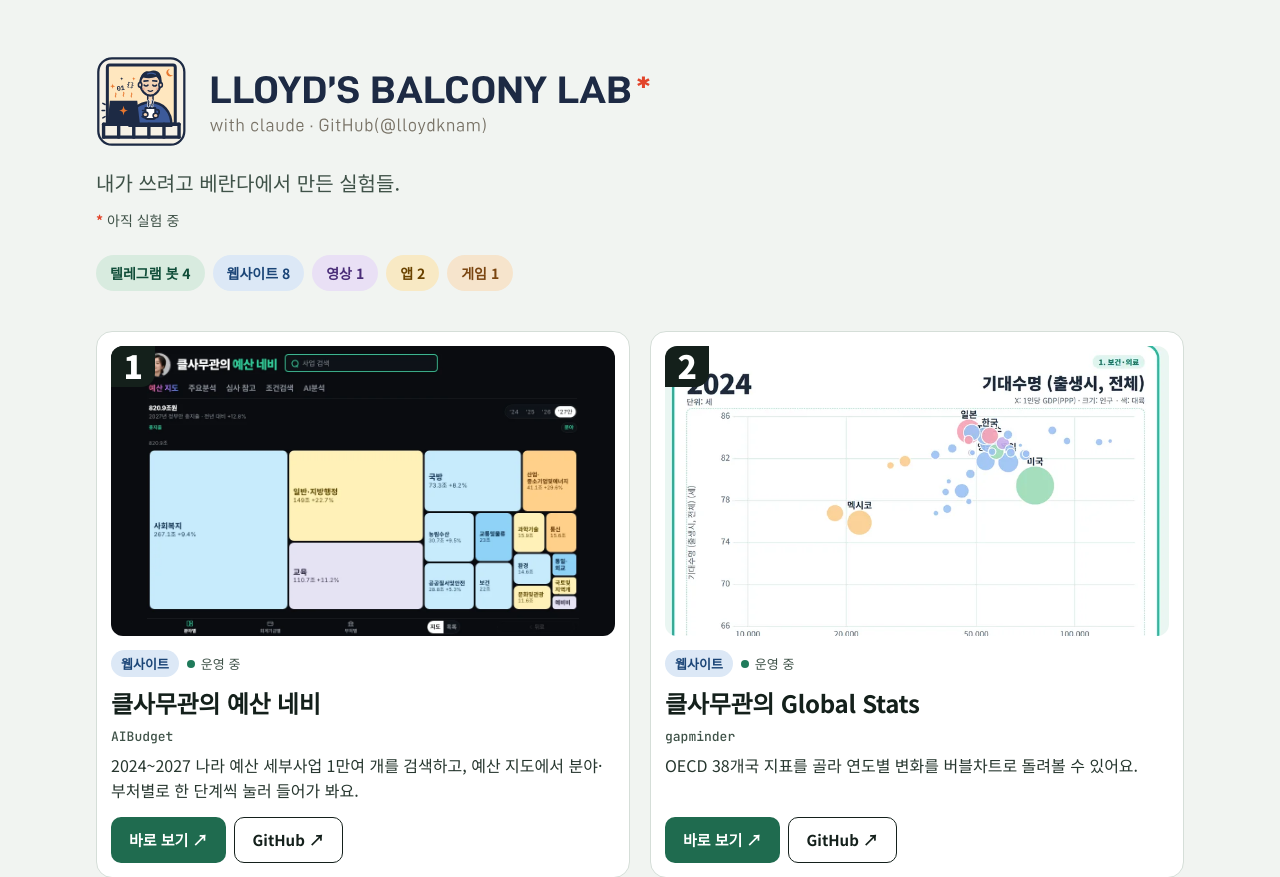
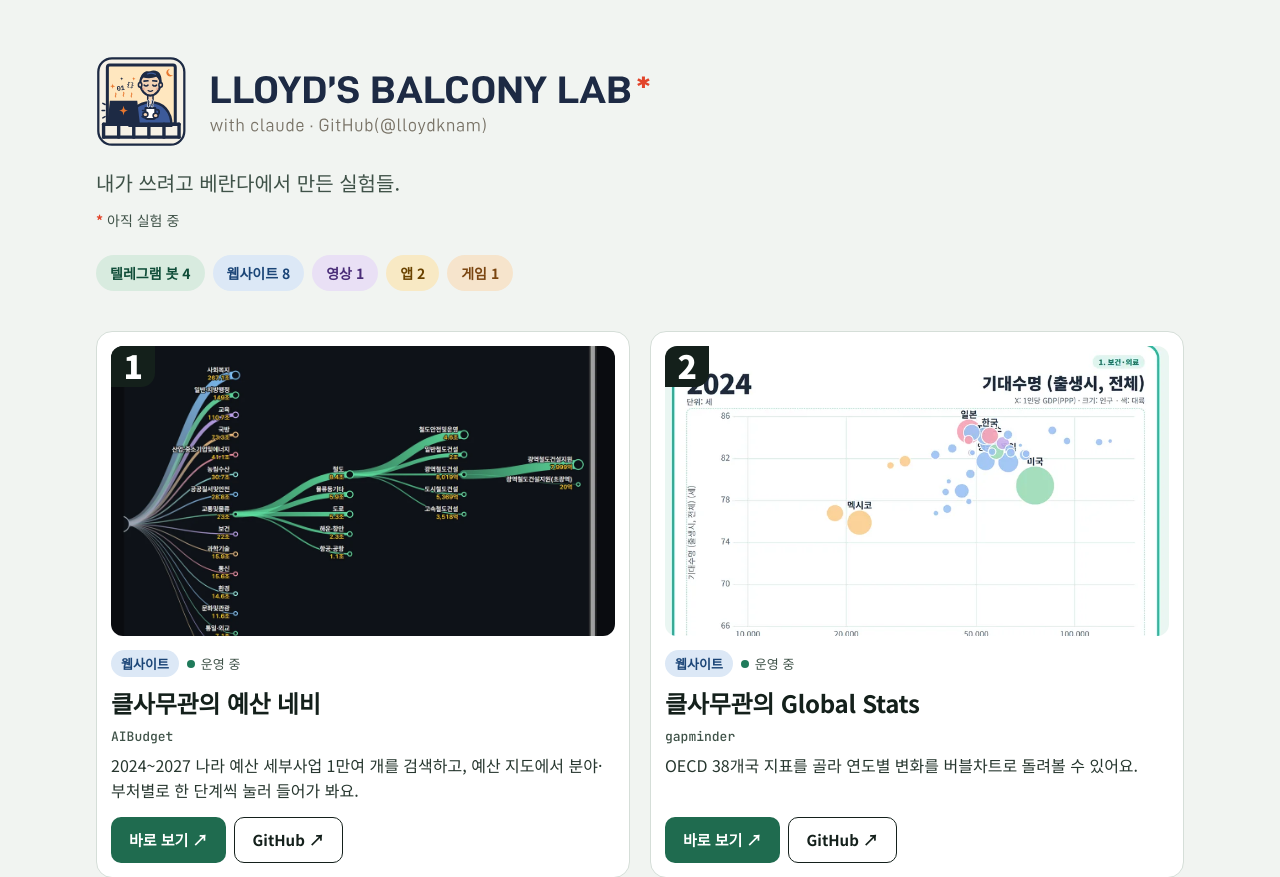
Before and after one commit to lloydknam/showcase, a plain HTML site: page index.html in a window 1280 px wide. Shown: the top 877 px of the page. Drawn offline with Linux system fonts and the light colour scheme.

Commit message:
쇼케이스: AIBudget 소개 이미지를 새 트리·지도 화면으로 교체 (캐시 우회용 새 파일명)
Co-Authored-By: Claude Haiku 5.5 <noreply@anthropic.com>
Claude-Session: https://claude.ai/code/session_01Szm5GEmJDK5sA6A5Abeuk8

```diff
--- a/index.html
+++ b/index.html
@@ -84,7 +84,7 @@ a:hover{filter:brightness(0.92)}
 <article class="card" style="display: flex; flex-wrap: wrap; align-items: center; gap: 24px; background: #FFFFFF; border: 1px solid #D5DED8; border-radius: 16px; padding: 16px">
 <div class="thumb" style="position: relative; flex: 0 1 260px; min-width: 200px; height: 150px; border-radius: 12px; overflow: hidden">
 <span class="rank" style="position: absolute; top: 0; left: 0; z-index: 1; min-width: 44px; box-sizing: border-box; text-align: center; padding: 2px 12px 4px; border-radius: 0 0 14px 0; background: #14201B; color: #FFFFFF; font-size: 32px; font-weight: 900; line-height: 1.1; letter-spacing: -0.02em">1</span>
-<a href="https://lloydknam.github.io/AIBudget/" target="_blank" rel="noopener noreferrer" aria-label="클사무관의 예산 네비 열기" style="display: block; width: 100%; height: 100%"><img loading="lazy" decoding="async" src="assets/aibudget-v2.webp" alt="클사무관의 예산 네비 화면" style="width: 100%; height: 100%; object-fit: cover; display: block"></a>
+<a href="https://lloydknam.github.io/AIBudget/" target="_blank" rel="noopener noreferrer" aria-label="클사무관의 예산 네비 열기" style="display: block; width: 100%; height: 100%"><img loading="lazy" decoding="async" src="assets/aibudget-v3.webp" alt="클사무관의 예산 네비 화면" style="width: 100%; height: 100%; object-fit: cover; display: block"></a>
 </div>
 <div class="body" style="flex: 1 1 280px; min-width: 0; display: flex; flex-direction: column; gap: 8px">
 <div style="display: flex; flex-wrap: wrap; align-items: center; gap: 8px">
```
Also changed, not shown: assets/aibudget-v3.webp (added).
